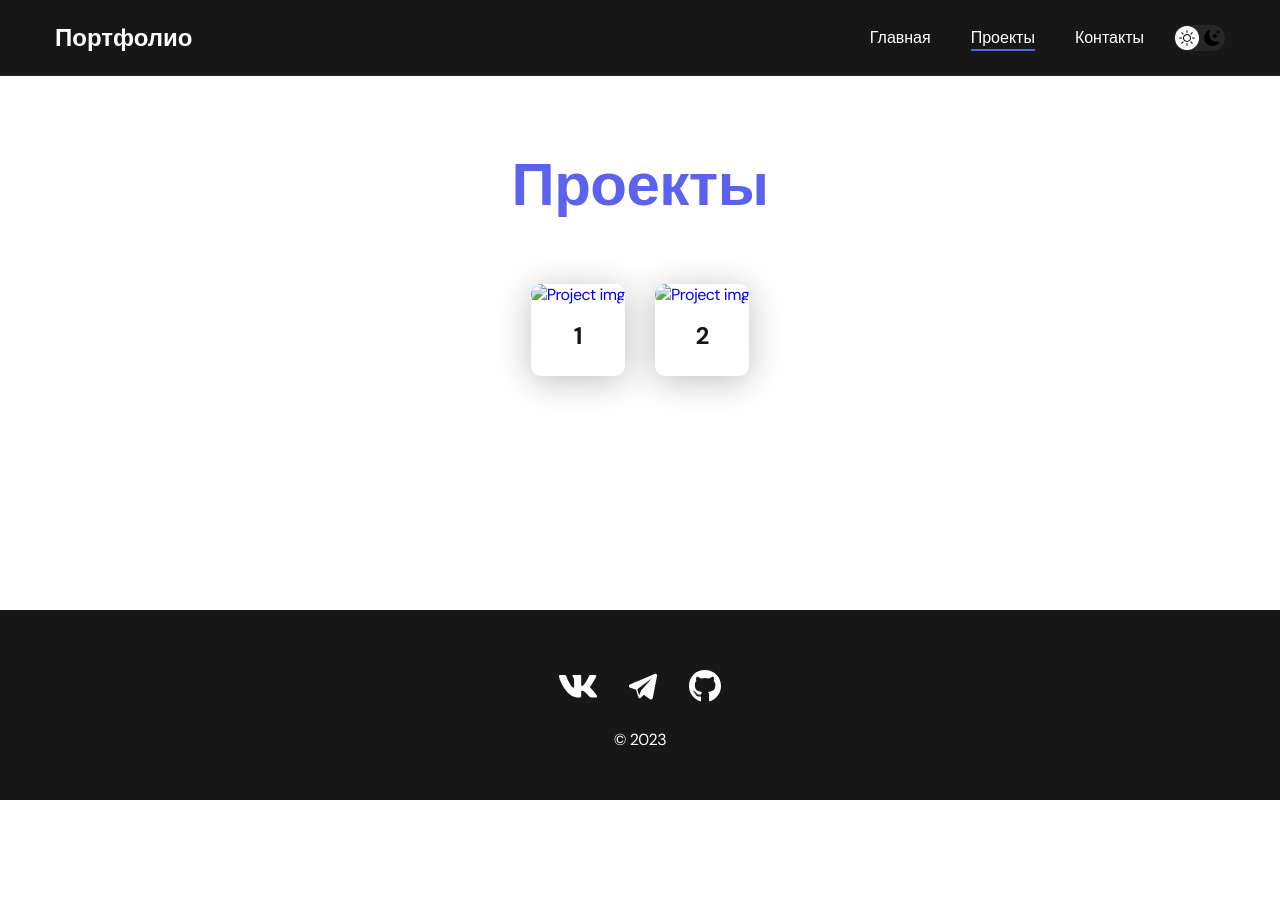
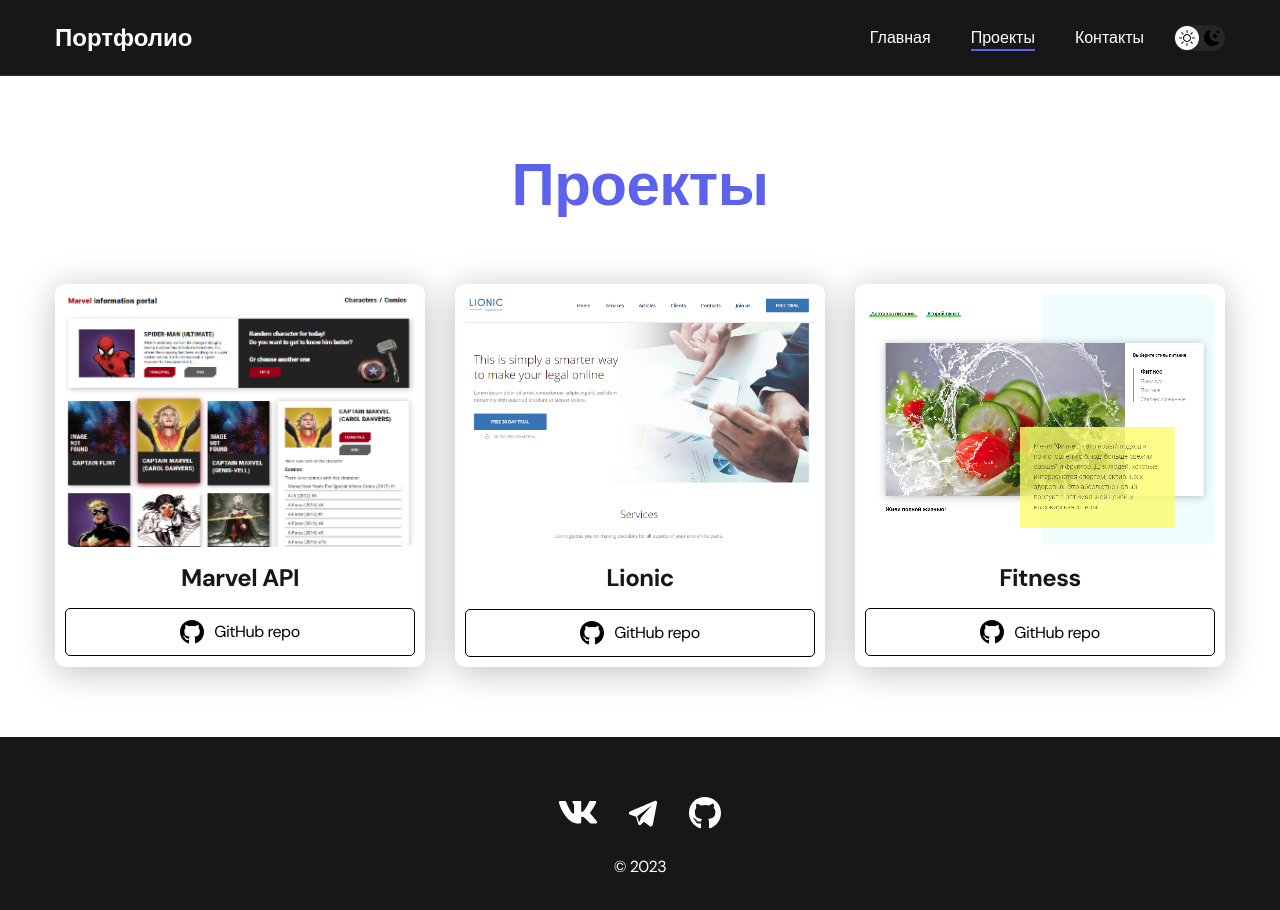
Before and after one commit to n1k-deco/Portfolio, a plain HTML site: page projects.html in a window 1280 px wide. Before the commit the page ends 800 px from the top, so only its background shows below. Drawn offline with Linux system fonts and the light colour scheme.

Commit message:
Добавлены проекты

```diff
--- a/css/main.css
+++ b/css/main.css
@@ -229,6 +229,13 @@
 
 /* Projects  */
 
+.project {
+    max-width: 370px;
+	padding: 10px;
+    box-shadow: var(--box-shadow);
+    border-radius: 10px;
+}
+
 .projects {
     display: flex;
     justify-content: center;
@@ -237,24 +244,42 @@
     row-gap: 30px;
 }
 
-.project {
-    max-width: 370px;
-    background-color: var(--project-card-bg);
-    box-shadow: var(--box-shadow);
-    border-radius: 10px;
-}
-
 .project__img {
     border-radius: 10px;
 }
 
 .project__title {
-    padding: 15px 20px 25px;
+    padding: 15px;
     font-weight: 700;
     font-size: 24px;
     line-height: 1.3;
 	text-align: center;
     color: var(--project-card-text);
+}
+
+/* Btn outline */
+
+.btn-outline {
+	display: flex;
+	column-gap: 10px;
+	align-items: center;
+	justify-content: center;
+	height: 48px;
+	padding: 12px 20px;
+	border-radius: 5px;
+	border: 1px solid #000;
+	background-color: #fff;
+	color: #000;
+	transition: opacity 0.2s ease-in;
+}
+
+.btn-outline:hover {
+	opacity: 0.8;
+}
+
+.btn-outline:active {
+	position: relative;
+	top: 1px;
 }
 
 /* Content list */
--- a/projects.html
+++ b/projects.html
@@ -40,15 +40,27 @@
             <h2 class="title-1">Проекты</h2>
             <ul class="projects">
                 <li class="project">
-                    <a href="./project-page.html">
-                        <img src="#" alt="Project img" class="project__img">
-                        <h3 class="project__title">1</h3>
+                    <img src="./img/projects/Marvel.PNG" alt="Marvel" class="project__img">
+                    <h3 class="project__title">Marvel API</h3>
+                    <a href="https://github.com/n1k-deco/project-MarvelApi" target="_blank" class="btn-outline">
+                        <img src="./img/icons/github-black.svg" alt="">
+                        GitHub repo
                     </a>
                 </li>
                 <li class="project">
-                    <a href="./project-page.html">
-                        <img src="#" alt="Project img" class="project__img">
-                        <h3 class="project__title">2</h3>
+                    <img src="./img/projects/Lionic.PNG" alt="Lionic" class="project__img">
+                    <h3 class="project__title">Lionic</h3>
+                    <a href="https://github.com/n1k-deco/Lionic" target="_blank" class="btn-outline">
+                        <img src="./img/icons/github-black.svg" alt="">
+                        GitHub repo
+                    </a>
+                </li>
+                <li class="project">
+                    <img src="./img/projects/Fitness.png" alt="Fitness" class="project__img">
+                    <h3 class="project__title">Fitness</h3>
+                    <a href="https://github.com/n1k-deco/Fitness" target="_blank" class="btn-outline">
+                        <img src="./img/icons/github-black.svg" alt="">
+                        GitHub repo
                     </a>
                 </li>
             </ul>
```
Also changed, not shown: img/icons/github-black.svg (added), img/projects/Fitness.png (added), img/projects/Lionic.PNG (added), img/projects/Marvel.PNG (added).
